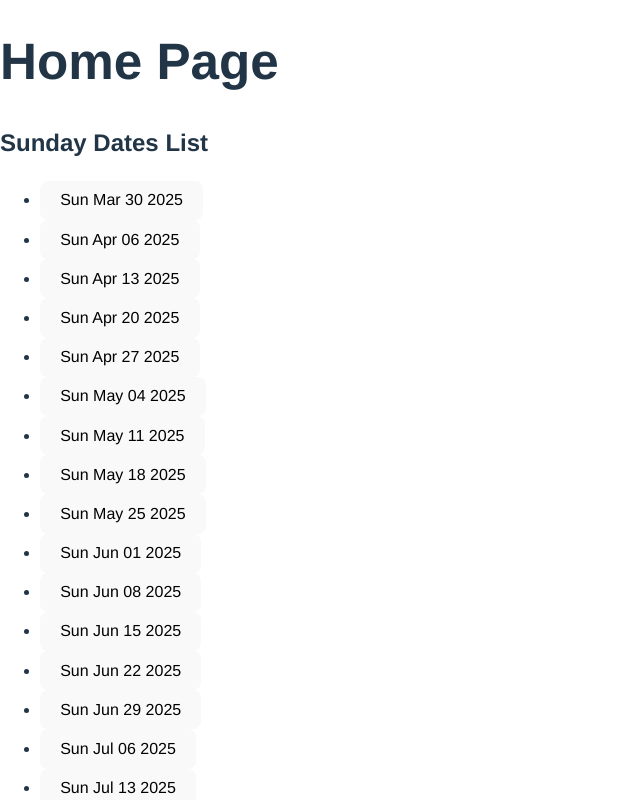
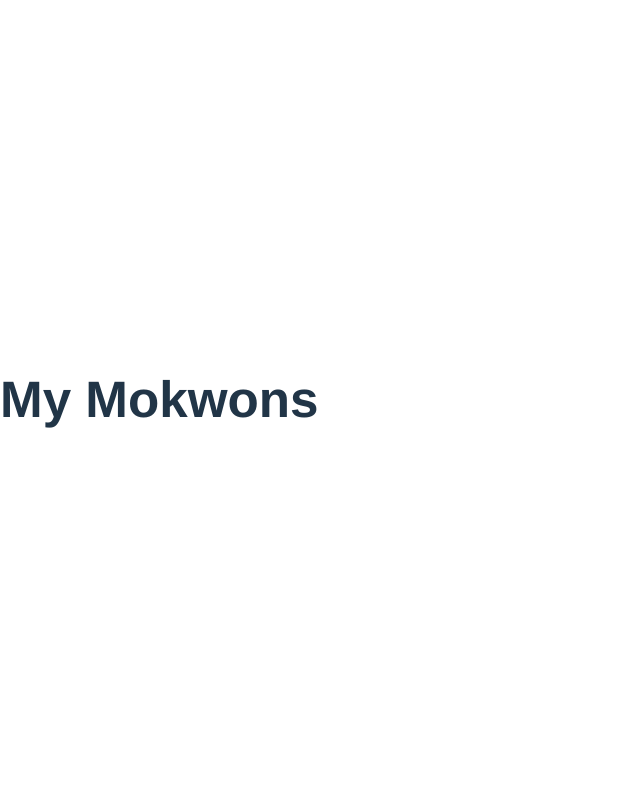
Before and after one commit to minssunni/Hanouri-Admin, a React (Vite) app in the folder hanouri-admin/: page /myMokwons in a window 1280 px wide. Before the commit this address led to /. Shown: the top 800 px of the page, without its empty margins (0-640 px from the left). Built offline with nearby package versions, Linux system fonts and the light colour scheme.

Commit message:
links to my mokwons page

```diff
--- a/hanouri-admin/src/pages/HomePage.tsx
+++ b/hanouri-admin/src/pages/HomePage.tsx
@@ -1,3 +1,4 @@
+import { Link } from "react-router-dom";
 import SundayDatesList from "../components/SundayDatesList";
 
 const HomePage = () => {
@@ -6,6 +7,9 @@ const HomePage = () => {
     <>
     <div>
       <h1>Home Page</h1>
+      <Link to="/myMokwons">
+        <button>My Mokwons</button>
+      </Link>
       <SundayDatesList />
     </div>
     </>
--- /dev/null
+++ b/hanouri-admin/src/pages/MokwonsPage.tsx
@@ -0,0 +1,14 @@
+import { useState } from 'react';
+import { userList } from '../mockData/draftUserList';
+import { useNavigate } from 'react-router-dom';
+
+const Mokwons = () => {
+
+    return (
+      <div>
+        <h1>My Mokwons</h1>
+      </div>
+    );
+  };
+
+  export default Mokwons;
--- a/hanouri-admin/src/routes.tsx
+++ b/hanouri-admin/src/routes.tsx
@@ -1,12 +1,14 @@
 import { Navigate, Route, createBrowserRouter, createRoutesFromElements } from 'react-router-dom';
 import HomePage from './pages/HomePage';
 import Loginpage from './pages/LoginPage';
+import MokwonsPage from './pages/MokwonsPage';
 
 export const router = createBrowserRouter(
     createRoutesFromElements(
       <>
         <Route path="/" element={<HomePage />} />
         <Route path="/login" element={<Loginpage />} />
+        <Route path="/myMokwons" element={<MokwonsPage />} />
         <Route path="*" element={<Navigate to="/" replace />} />
       </>
     )
```
